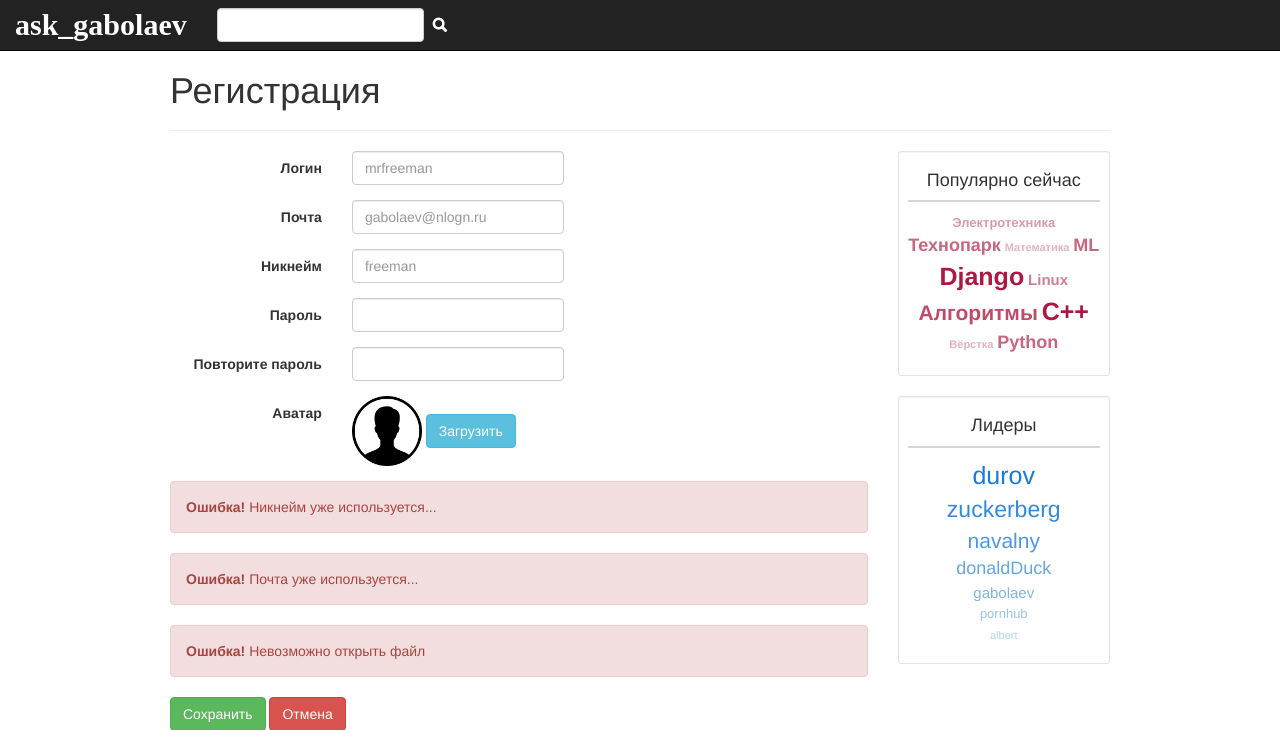
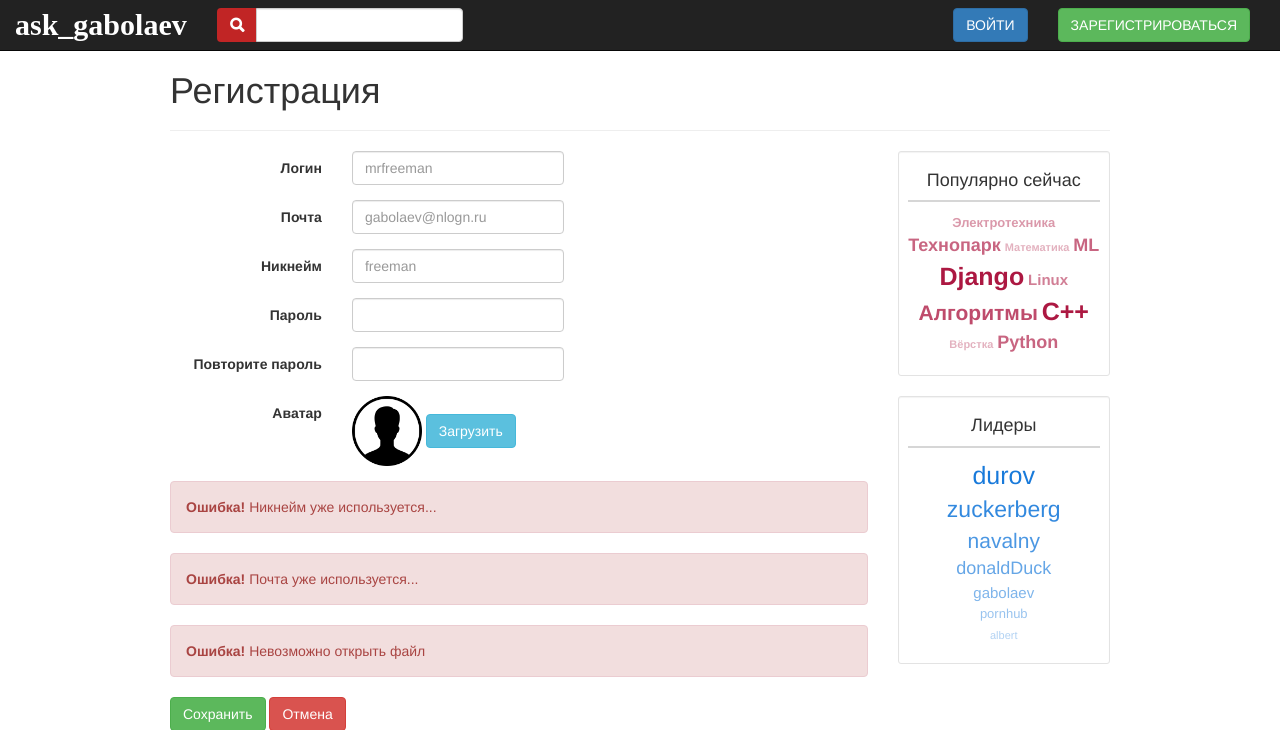
Before and after one commit to gabolaev/tpark_web, a Django app: page /signup in a window 1280 px wide. Shown: the top 730 px of the page. Run offline with Django 3.2, Linux system fonts and the light colour scheme; some libraries are stand-ins or nearby versions.

Commit message:
CSS magic

```diff
--- a/ask/static/css/base.css
+++ b/ask/static/css/base.css
@@ -158,3 +158,18 @@ ul a {
     font-weight: bold;
     vertical-align: top;
 }
+
+
+.input-group-addon{
+    background-color: #c12525;
+    border: #222;
+}
+
+.glyphicon{
+    top: 1pt;
+}
+
+
+.glyphicon-search:before {
+    padding-left: 1pt;
+}
--- a/ask/templates/base.html
+++ b/ask/templates/base.html
@@ -5,30 +5,71 @@
 <head>
     <title>NLog(ASK)</title>
     <link href="{% static 'css/bootstrap.css' %}" rel="stylesheet">
-    <link rel="stylesheet" href="{% static 'css/base.css' %}"> {% block styles %}{% endblock %}
+    <link rel="stylesheet" href="{% static 'css/base.css' %}">
+    <meta name="viewport" content="width=device-width; initial-scale=1">
+
+    {% block styles %}{% endblock %}
 </head>
 
 <body>
 <nav class="navbar navbar-inverse navbar-fixed-top" role="navigation">
     <div class="container-fluid">
         <div class="navbar-header">
-                <button type="button" class="navbar-toggle collapsed" data-toggle="collapse" data-target="#bs-example-navbar-collapse-1" aria-expanded="false">
+            <button type="button" class="navbar-toggle collapsed" data-toggle="collapse"
+                    data-target="#bs-example-navbar-collapse-1" aria-expanded="false">
                 <span class="sr-only">Toggle navigation</span>
                 <span class="icon-bar"></span>
                 <span class="icon-bar"></span>
                 <span class="icon-bar"></span>
             </button>
-                <a class="navbar-brand" style="font-size: 30px; font-family: 'Ubuntu Mono derivative Powerline'; font-weight: bold" href="/">ask_gabolaev</a>
+            <a class="navbar-brand"
+               style="font-size: 30px; font-family: 'Ubuntu Mono derivative Powerline'; font-weight: bold" href="/">ask_gabolaev</a>
         </div>
-            <div class="navbar-collapse collapse" id="bs-example-navbar-collapse-1" aria-expanded="false" style="height: 2px;">
+        <div class="navbar-collapse collapse" id="bs-example-navbar-collapse-1" aria-expanded="false"
+             style="height: 2px;">
             <ul class="navbar-form navbar-left">
-                    <div class="form-search search-only">
-                        <input type="text" class="form-control search-query">
+                <div class="input-group mb-2 mr-sm-2 mb-sm-0">
+                    <div class="input-group-addon">
                         <i class="search-icon glyphicon glyphicon-search"></i>
                     </div>
+                    <input type="text" class="form-control search-query">
+                </div>
             </ul>
-                {% block userBar %}
-                {% endblock %}
+            {% if user.is_authenticated %}
+                <ul class="navbar-form navbar-right">
+                    <div class="imgWrap">
+                        <img class="avatarOnNav" src="{% static 'avatars/user1.png' %}" alt="">
+                    </div>
+                    <div class="textOnNav">
+                        <h5 class="list-group-item-heading">gabolaev</h5>
+                        <div class="smallctrl">
+                            <a href="{% url 'ask:guest' %}">выход</a>
+                        </div>
+                    </div>
+                </ul>
+                <ul class="navbar-form navbar-right">
+                    <div class="btn-group" role="group" aria-label="...">
+                        <a href="{% url 'ask:new' %}">
+                            <button type="button" class="btn btn-success">ЗАДАТЬ ВОПРОС</button>
+                        </a>
+                    </div>
+                </ul>
+            {% else %}
+                <ul class="navbar-form navbar-right">
+                    <div class="btn-group" role="group" aria-label="...">
+                        <a href="{% url 'ask:signup' %}">
+                            <button type="button" class="btn btn-success">ЗАРЕГИСТРИРОВАТЬСЯ</button>
+                        </a>
+                    </div>
+                </ul>
+                <ul class="navbar-form navbar-right">
+                    <div class="btn-group" role="group" aria-label="...">
+                        <a href="{% url 'ask:signin' %}">
+                            <button type="button" class="btn btn-primary">ВОЙТИ</button>
+                        </a>
+                    </div>
+                </ul>
+            {% endif %}
         </div>
     </div>
 </nav>
--- a/ask/urls.py
+++ b/ask/urls.py
@@ -6,7 +6,7 @@ app_name = 'ask'
 urlpatterns = [
     url(r'^$', newest, name='newest'),
     url(r'^questions/(?P<question_id>[0-9]+)/$', question_detailed, name='question_detailed'),
-    url(r'^questions/tag/(?P<tag_str>\w+[.]?)/$', questions_by_tag, name='questions_by_tag'),
+    url(r'^questions/tag/(?P<tag_str>\w+)/$', questions_by_tag, name='questions_by_tag'),
     url(r'^questions/new/$', new, name='new'),
     url(r'^hot$', hottest, name='hottest_questions'),
     url(r'^guest$', guest, name='guest'),
```
Also changed, not shown: ask/templates/guest.html (deleted, +0 -18 lines), 1 other file. Lines whose indentation alone changed are shown as unchanged.
